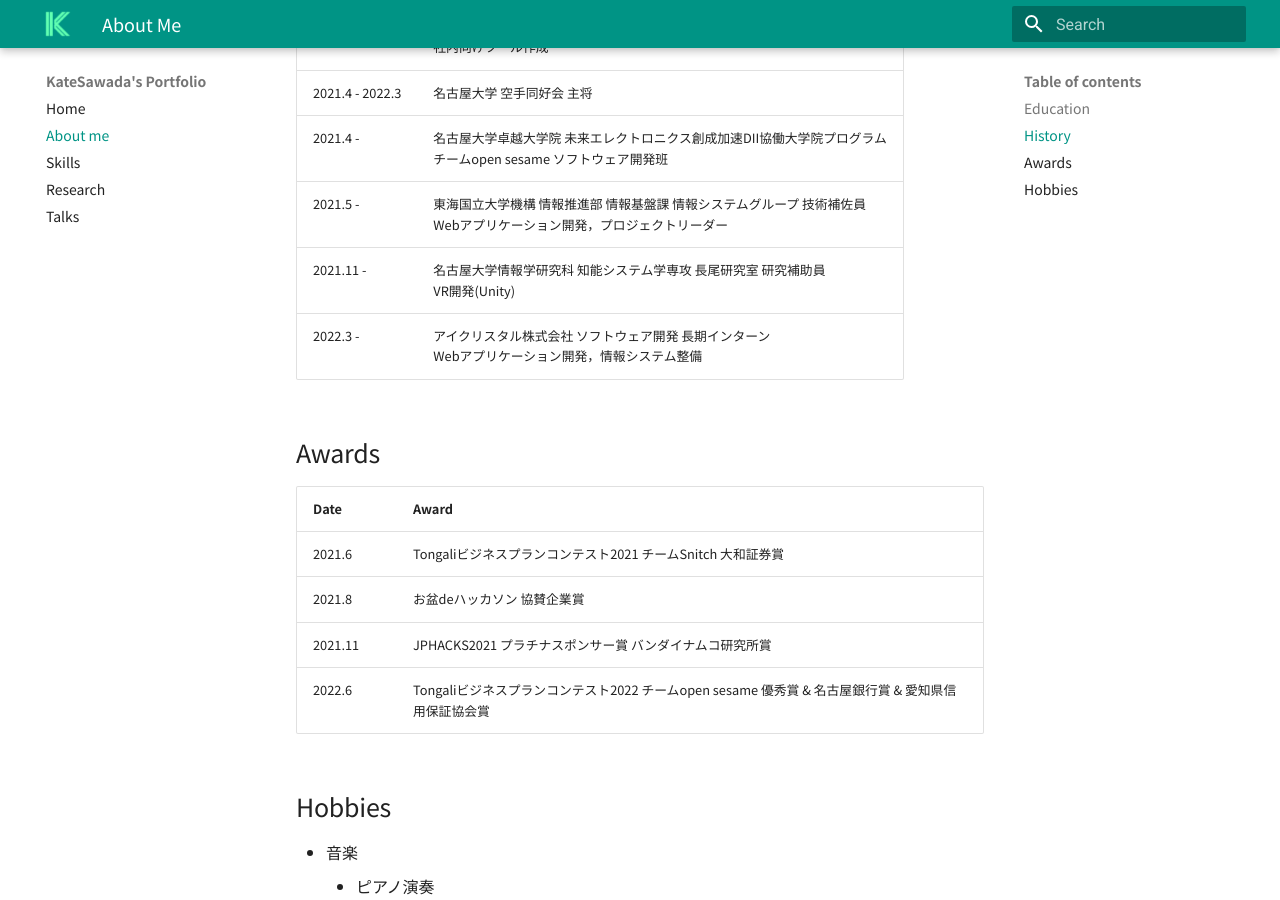
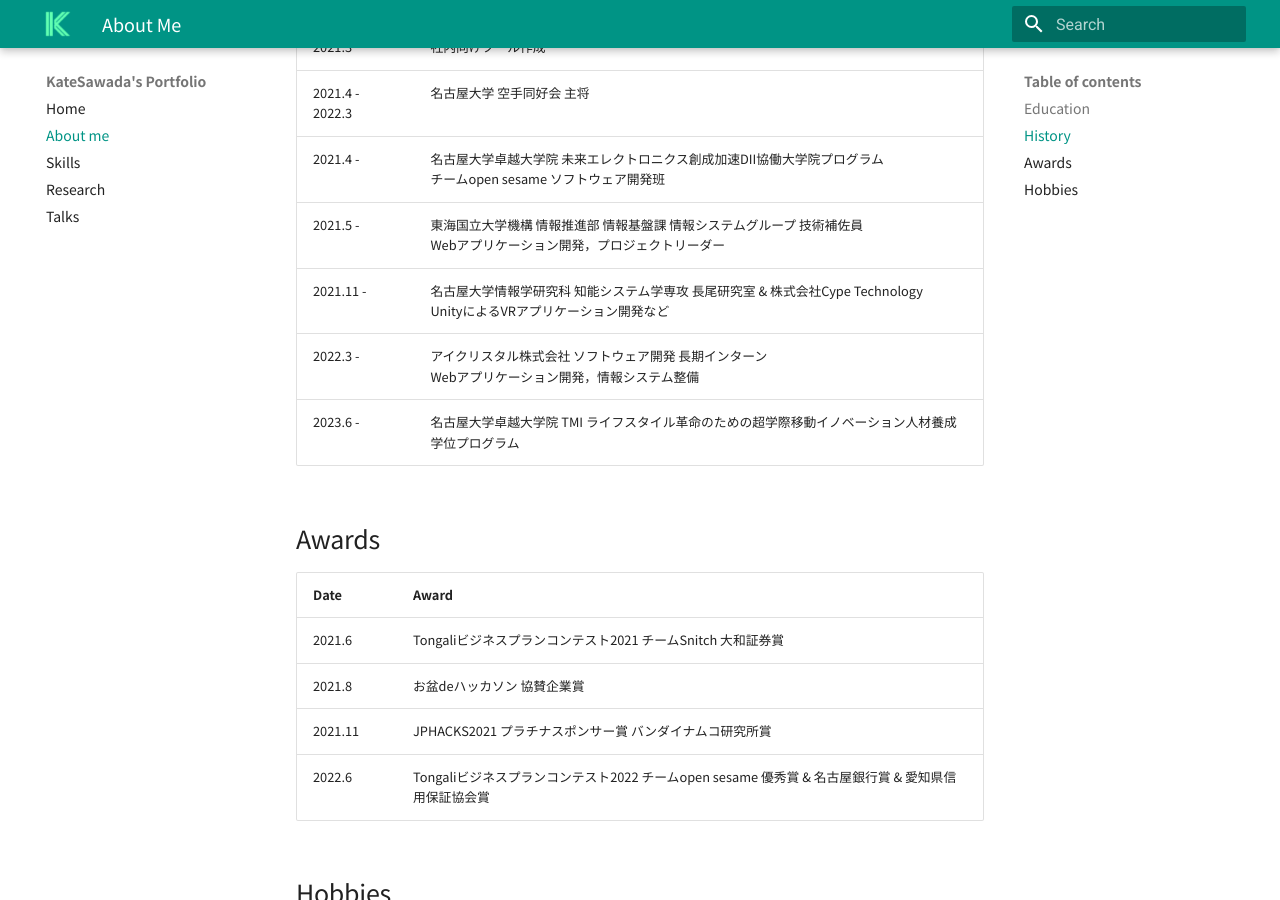
Before and after one commit to KateSawada/KateSawada.github.io, an MkDocs documentation site: the page built from docs/about.md, in a window 1280 px wide and 900 px high, scrolled down 936 px. Built offline with MkDocs 1.6.1 and Material for MkDocs 9.7.7, drawn with Linux system fonts in a browser that asks for light colours; nearby versions of some CDN libraries.

Commit message:
TMI追記&cype記載

```diff
--- a/docs/about.md
+++ b/docs/about.md
@@ -29,8 +29,9 @@
 | 2021.4 - 2022.3 | 名古屋大学 空手同好会 主将 |
 | 2021.4 - | 名古屋大学卓越大学院 未来エレクトロニクス創成加速DII協働大学院プログラム<br>チームopen sesame ソフトウェア開発班|
 | 2021.5 - | 東海国立大学機構 情報推進部 情報基盤課 情報システムグループ 技術補佐員<br>Webアプリケーション開発，プロジェクトリーダー |
-| 2021.11 - | 名古屋大学情報学研究科 知能システム学専攻 長尾研究室 研究補助員<br>VR開発(Unity) |
+| 2021.11 - | 名古屋大学情報学研究科 知能システム学専攻 長尾研究室 & 株式会社Cype Technology<br>UnityによるVRアプリケーション開発など |
 | 2022.3 - | アイクリスタル株式会社 ソフトウェア開発 長期インターン<br>Webアプリケーション開発，情報システム整備 |
+| 2023.6 - | 名古屋大学卓越大学院 TMI ライフスタイル革命のための超学際移動イノベーション人材養成学位プログラム |
 
 ## Awards
 
```
